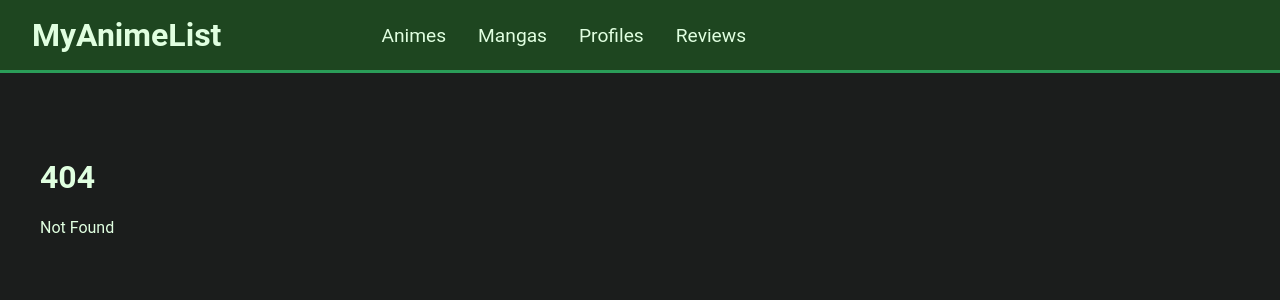
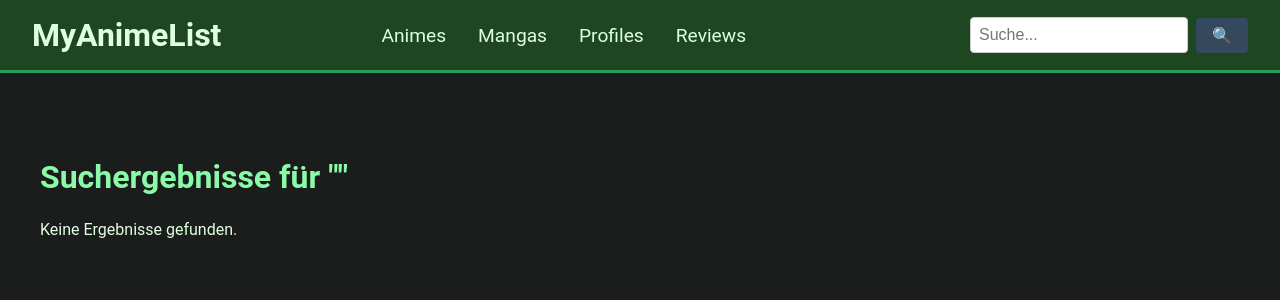
Before and after one commit to alimoh02/Abschlussarbeit---MyAnimeList, a SvelteKit app: page /search in a window 1280 px wide. Before the commit this address had no page. Shown: the top 300 px of the page. Built offline with nearby package versions, Linux system fonts and the light colour scheme.

Commit message:
save point (prov. alle Funktionen)

```diff
--- a/src/routes/+layout.svelte
+++ b/src/routes/+layout.svelte
@@ -1,6 +1,9 @@
 <script>
   import "./styles.css";
   let { children } = $props();
+
+  // Deklariere `searchQuery` als lokale Variable
+  let searchQuery = ""; // Eingabe des Benutzers
 </script>
 
 <nav class="navbar">
@@ -12,9 +15,51 @@
       <a href="/profiles" class="nav-link">Profiles</a>
       <a href="/reviews" class="nav-link">Reviews</a>
     </div>
+    <form method="GET" action="/search" class="search-form">
+      <input
+        type="text"
+        name="q"
+        placeholder="Suche..."
+        bind:value={searchQuery}
+        class="search-input"
+      />
+      <button type="submit" class="search-button">🔍</button>
+    </form>
   </div>
 </nav>
 
 <div class="container">
   {@render children()}
 </div>
+
+<style>
+  .search-form {
+    display: flex;
+    margin-left: auto;
+    align-items: center;
+    gap: 0.5rem;
+  }
+
+  .search-input {
+    padding: 0.5rem;
+    border-radius: 4px;
+    border: 1px solid #ccc;
+    font-size: 1rem;
+    width: 200px;
+  }
+
+  .search-button {
+    background-color: #34495e;
+    color: white;
+    border: none;
+    padding: 0.5rem 1rem;
+    border-radius: 4px;
+    cursor: pointer;
+    font-size: 1rem;
+    transition: background-color 0.3s;
+  }
+
+  .search-button:hover {
+    background-color: #2c3e50;
+  }
+</style>
--- /dev/null
+++ b/src/routes/search/+page.server.js
@@ -0,0 +1,21 @@
+import db from "$lib/db.js";
+
+export async function load({ url }) {
+  const query = url.searchParams.get("q") || ""; // Suchanfrage auslesen
+  const limit = 200; // Beibehaltung der Limitierung
+
+  if (!query.trim()) {
+    return { animes: [], mangas: [], query };
+  }
+
+  // Suche in Animes und Mangas
+  const animes = (await db.getAnimes(limit)).filter((anime) =>
+    anime.title.toLowerCase().includes(query.toLowerCase())
+  );
+
+  const mangas = (await db.getMangas(limit)).filter((manga) =>
+    manga.title.toLowerCase().includes(query.toLowerCase())
+  );
+
+  return { animes, mangas, query };
+}
--- /dev/null
+++ b/src/routes/search/+page.svelte
@@ -0,0 +1,44 @@
+<script>
+    import AnimeCard from "$lib/components/AnimeCard.svelte";
+    import MangaCard from "$lib/components/MangaCard.svelte";
+    let { data } = $props();
+  </script>
+
+  <h1>Suchergebnisse für "{data.query}"</h1>
+
+  {#if data.animes.length === 0 && data.mangas.length === 0}
+    <p>Keine Ergebnisse gefunden.</p>
+  {:else}
+    <h2>Animes</h2>
+    <div class="result-grid">
+      {#each data.animes as anime}
+        <AnimeCard {anime} />
+      {/each}
+    </div>
+
+    <h2>Mangas</h2>
+    <div class="result-grid">
+      {#each data.mangas as manga}
+        <MangaCard {manga} />
+      {/each}
+    </div>
+  {/if}
+
+  <style>
+    h1 {
+      margin-bottom: 1.5rem;
+      color: #8afaa8;
+    }
+
+    h2 {
+      margin-top: 2rem;
+      color: #e0ffe0;
+    }
+
+    .result-grid {
+      display: grid;
+      grid-template-columns: repeat(auto-fit, minmax(300px, 1fr));
+      gap: 1.5rem;
+      margin-top: 1rem;
+    }
+  </style>
```
